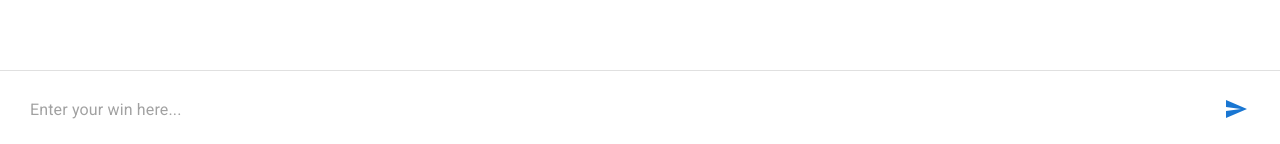
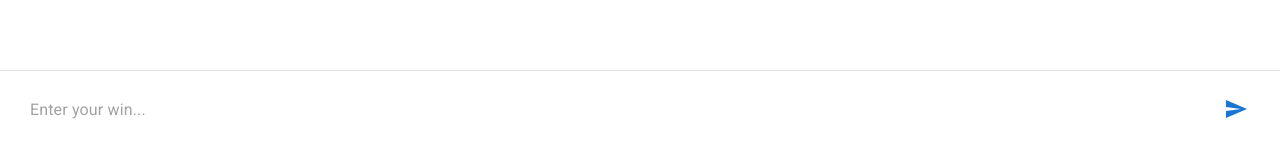
Before and after one commit to ten-engineers/stressi, a React (Vite) app: page / in a window 1280 px wide. Shown: the part 653-797 px from the top of the page. Built offline with nearby package versions, Linux system fonts and the light colour scheme.

Commit message:
Improve UI layout: center wins list, remove keyboard handling, and refine input styling

```diff
--- a/src/App.jsx
+++ b/src/App.jsx
@@ -139,7 +139,6 @@ function App() {
         text={text}
         error={error}
         darkMode={darkMode}
-        keyboardHeight={keyboardHeight}
         onChange={handleChange}
         onKeyDown={handleKeyDownWithEdit}
         onSubmit={handleSubmit}
--- a/src/components/features/wins/InstallButton.jsx
+++ b/src/components/features/wins/InstallButton.jsx
@@ -8,7 +8,7 @@ const InstallButton = ({ isInstallable, onInstall }) => {
       variant="outlined"
       color="secondary"
       onClick={onInstall}
-      sx={{ marginTop: '50px', marginBottom: 2 }}
+      sx={{ marginTop: '80px', marginBottom: 2 }}
     >
       Install App
     </Button>
--- a/src/components/features/wins/WinsList.jsx
+++ b/src/components/features/wins/WinsList.jsx
@@ -17,7 +17,11 @@ const WinsList = ({
   };
 
   return (
-    <Box sx={{ px: { xs: 2, sm: 0 } }}>
+    <Box sx={{
+      px: { xs: 2, sm: 0 },
+      maxWidth: '800px',
+      margin: '0 auto'
+    }}>
       {Object.keys(groupedWins).length > 0 && (
         <Box display="flex" justifyContent="space-between" alignItems="center" mb={2}>
           <h3>Your wins:</h3>
--- a/src/components/layout/InputBar.jsx
+++ b/src/components/layout/InputBar.jsx
@@ -6,7 +6,6 @@ const InputBar = ({
   text,
   error,
   darkMode,
-  keyboardHeight,
   onChange,
   onKeyDown,
   onSubmit,
@@ -29,15 +28,13 @@ const InputBar = ({
         borderTop: '1px solid',
         borderColor: 'divider',
         zIndex: 1300,
-        transform: keyboardHeight > 0 ? `translateY(-${keyboardHeight}px)` : 'translateY(0)',
-        transition: 'transform 0.2s ease-in-out',
       }}
     >
       <TextField
         value={text}
         onChange={onChange}
         onKeyDown={onKeyDown}
-        placeholder={isEditing ? "Edit your win here..." : "Enter your win here..."}
+        placeholder={isEditing ? "Edit your win..." : "Enter your win..."}
         variant="outlined"
         error={error}
         fullWidth
@@ -73,6 +70,10 @@ const InputBar = ({
           marginLeft: 1,
           minWidth: '56px',
           padding: '0 16px',
+          outline: 'none',
+          '&:focus': {
+            outline: 'none',
+          },
         }}
       >
         <SendIcon />
```
